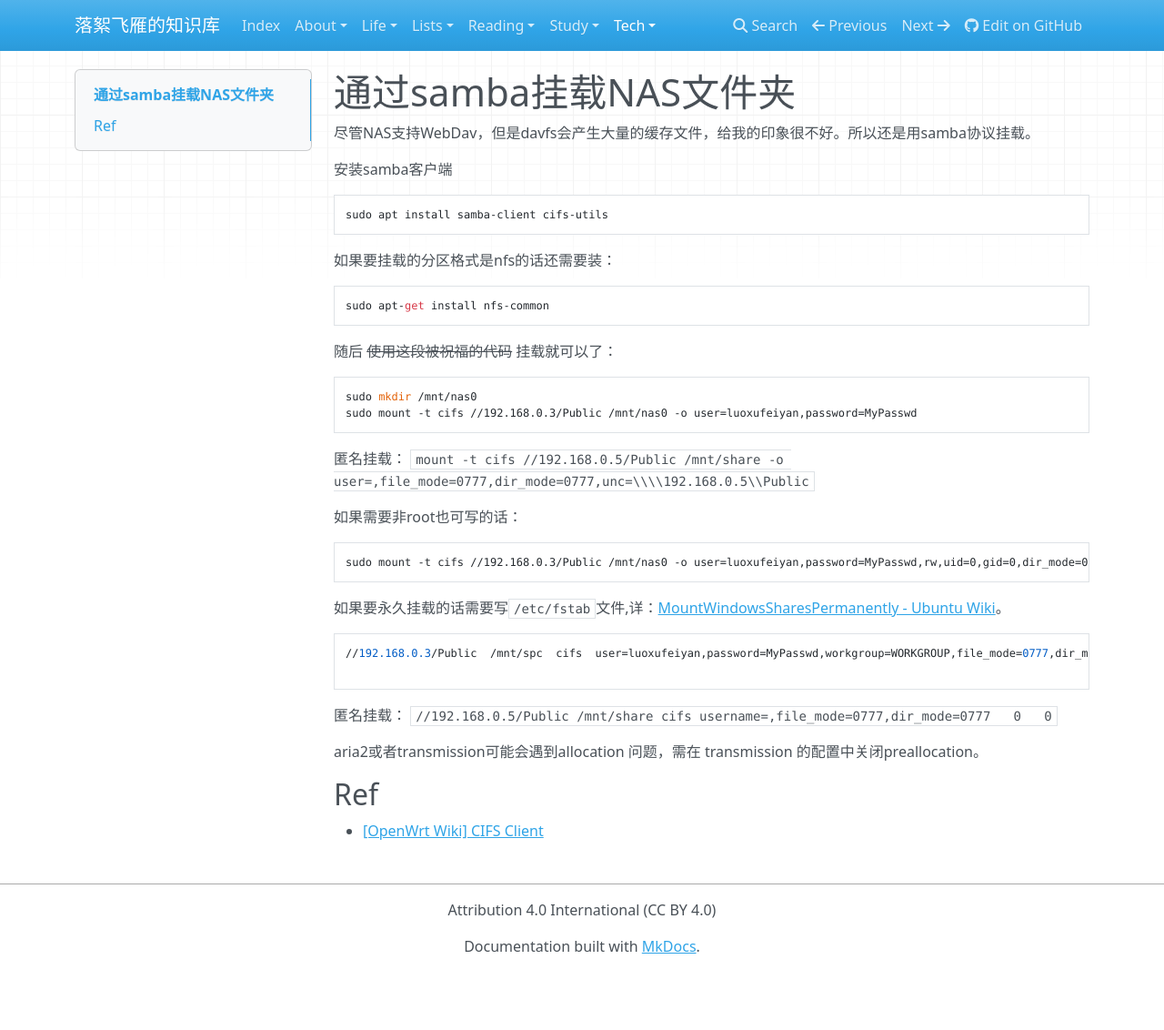
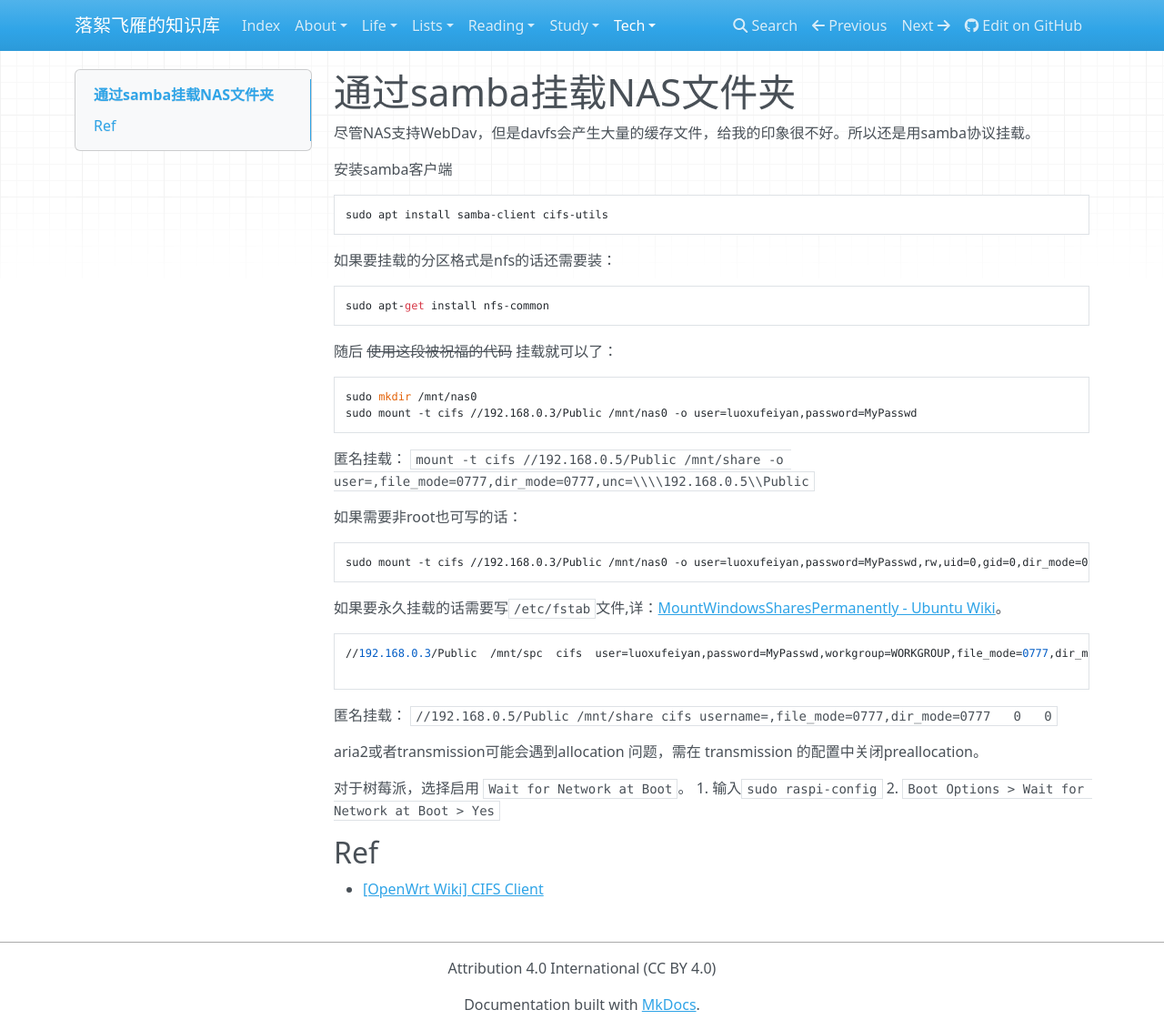
Before and after one commit to luoxufeiyan/wiki.luoxufeiyan.com, an MkDocs documentation site: the page built from docs/tech/linux/mount-nas-via-samba.md, in a window 1280 px wide and 1132 px high. Shown: the whole window at 91% size. Built offline with MkDocs 1.6.1, drawn with Linux system fonts in a browser that asks for light colours; nearby versions of some CDN libraries.

Commit message:
Update mount-nas-via-samba.md

```diff
--- a/docs/tech/linux/mount-nas-via-samba.md
+++ b/docs/tech/linux/mount-nas-via-samba.md
@@ -34,5 +34,9 @@ sudo mount -t cifs //192.168.0.3/Public /mnt/nas0 -o user=luoxufeiyan,password=M
 
 aria2或者transmission可能会遇到allocation 问题，需在 transmission 的配置中关闭preallocation。
 
+对于树莓派，选择启用 `Wait for Network at Boot`。
+  1. 输入`sudo raspi-config`
+  2. `Boot Options > Wait for Network at Boot > Yes `
+
 ## Ref
 * [[OpenWrt Wiki] CIFS Client](https://openwrt.org/docs/guide-user/services/nas/cifs.client)
```
